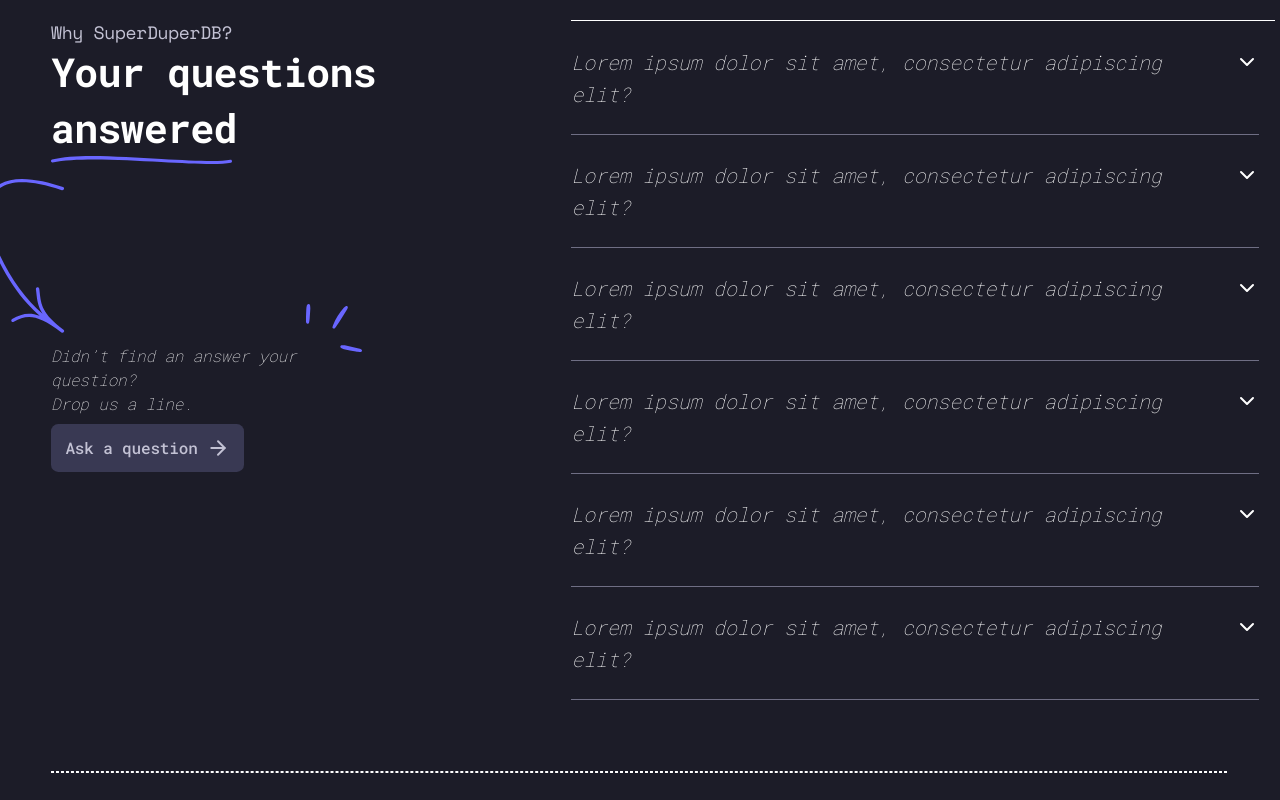
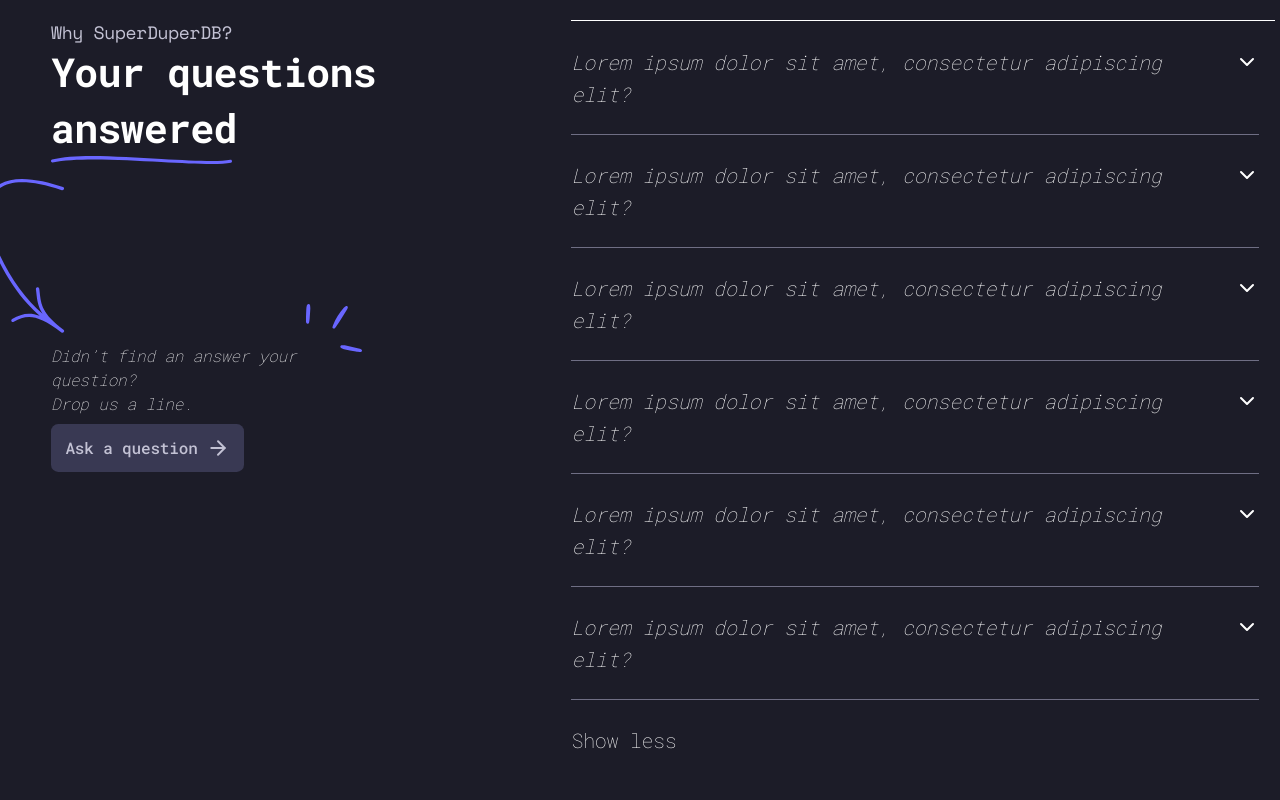
Before and after one commit to archit00sharma/superduperDB_Revamp, a Next.js app: page /enterprise in a window 1280 px wide. Both pictures are taken after a click on the element "Show more". Shown: the part 2550-3350 px from the top of the page. Built offline with nearby package versions, Linux system fonts and the light colour scheme; no server answers; what @storyblok/react would draw is missing.

Commit message:
accordian modified

```diff
--- a/src/shared/components/Accordian/ui/Accordian.tsx
+++ b/src/shared/components/Accordian/ui/Accordian.tsx
@@ -1,26 +1,31 @@
 import React, { useState } from 'react';
 
-
 interface AccordionProps {
-  items: any;
+  items: any[];
 }
 
+const Accordion: React.FC<AccordionProps> = ({ items }) => {
+  const [activeIndex, setActiveIndex] = useState<number | null>(null);
+  const [displayCount, setDisplayCount] = useState<number>(3);
+  const [showLess, setShowLess] = useState<boolean>(false);
 
-const Accordion: React.FC<AccordionProps> = ({ items }) => {
-  const [activeIndex, setActiveIndex] = useState(null);
-  const [displayCount, setDisplayCount] = useState(3);
-
-  const onAccordionClick = (index: any) => {
+  const onAccordionClick = (index: number) => {
     setActiveIndex(activeIndex === index ? null : index);
   };
 
   const showMore = () => {
     setDisplayCount(items.length);
+    setShowLess(true);
+  };
+
+  const showLessHandler = () => {
+    setDisplayCount(3);
+    setShowLess(false);
   };
 
   return (
     <div className="info-list-wrapper">
-      {items.slice(0, displayCount).map((item: any, index: any) => (
+      {items.slice(0, displayCount).map((item, index) => (
         <div key={index}>
           <div className="frame20">
             <div className="info-details" onClick={() => onAccordionClick(index)}>
@@ -54,9 +59,14 @@ const Accordion: React.FC<AccordionProps> = ({ items }) => {
           <div className="info-items" />
         </div>
       ))}
-      {displayCount < items.length && (
+      {displayCount < items.length && !showLess && (
         <div onClick={showMore} className="show-more">
           Show more
+        </div>
+      )}
+      {showLess && (
+        <div onClick={showLessHandler} className="show-more">
+          Show less
         </div>
       )}
     </div>
```
